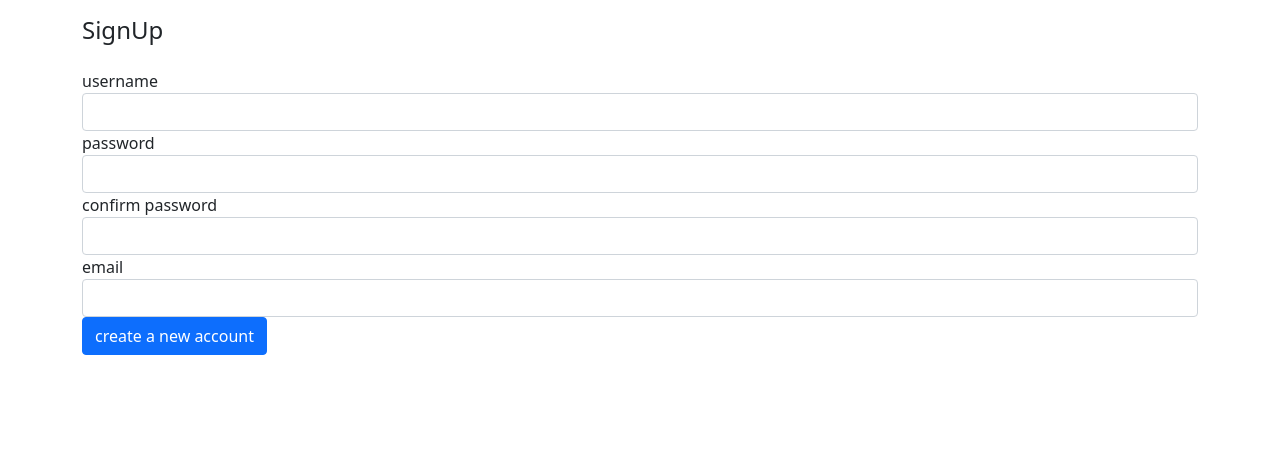
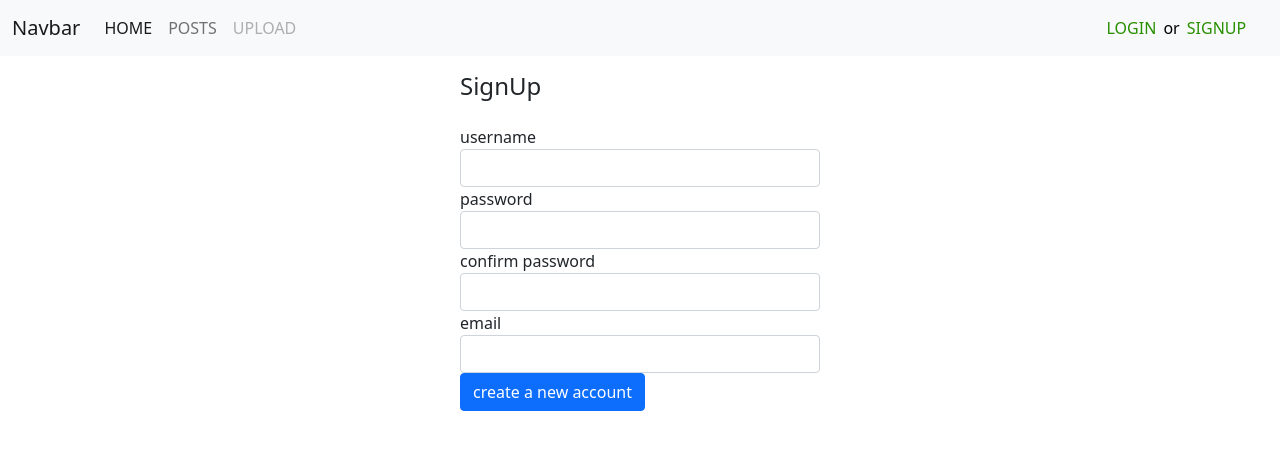
Before and after one commit to giyukim/BOJPostsWebsite, a Django app: page /signup/ in a window 1280 px wide. Shown: the top 450 px of the page. Run offline with Django 3.2, Linux system fonts and the light colour scheme.

Commit message:
210610-1

```diff
--- a/posts/templates/signup.html
+++ b/posts/templates/signup.html
@@ -13,8 +13,45 @@
         <link href="{% static 'css/styles.css' %}" rel="stylesheet">
     </head>
     <body>
+        <nav class="navbar navbar-expand-lg navbar-light bg-light">
+            <div class="container-fluid">
+                <a class="navbar-brand" href="#">Navbar</a>
+                <button class="navbar-toggler" type="button" data-bs-toggle="collapse" data-bs-target="#navbarSupportedContent" aria-controls="navbarSupportedContent" aria-expanded="false" aria-label="Toggle navigation">
+                    <span class="navbar-toggler-icon"></span>
+                </button>
+                <div class="collapse navbar-collapse" id="navbarSupportedContent">
+                    <ul class="navbar-nav me-auto mb-2 mb-lg-0">
+                        <li class="nav-item">
+                            <a class="nav-link active" aria-current="page" href="/">HOME</a>
+                        </li>
+                        <li class="nav-item">
+                            <a class="nav-link" href="/posts">POSTS</a>
+                        </li>
+                        <li class="nav-item">
+                            {% if user.is_authenticated %}
+                                <a class="nav-link" href="/newpost">UPLOAD</a>
+                            {% else %}
+                                <a class="nav-link disabled" href="/newpost">UPLOAD</a>
+                            {% endif %}
+                        </li>
+                    </ul>
+                    <form class="d-flex">
+                        {% if user.is_authenticated %}
+                            <a class="nav-link" href="" style="color: #000000; padding-right: 0%;">mypage</a>
+                            <a class="nav-link" href="{% url 'posts:logout' %}" style="color: #ff0000;">{{ user.username }} (LOGOUT)</a>
+                        {% else %}
+                            <a class="nav-link" href="{% url 'posts:login' %}" style="color: #288f00; padding-right: 4%;">LOGIN</a>
+                            <a style="color: #000000; padding: 4.5% 0%;">or</a>
+                            <a class="nav-link" href="{% url 'posts:signup' %}" style="color: #288f00; padding-left: 4%;">SIGNUP</a>
+                            <div style="width: 20px;"> </div>
+                        {% endif %}
+                    </form>
+                </div>
+            </div>
+        </nav>
+
         {% block content %}
-        <div class="container my-3">
+        <div class="container my-3 u_login_loginformdiv">
             <div class="row my-3">
                 <div class="col-4">
                     <h4>SignUp</h4>
```
Lines whose indentation alone changed are shown as unchanged.
